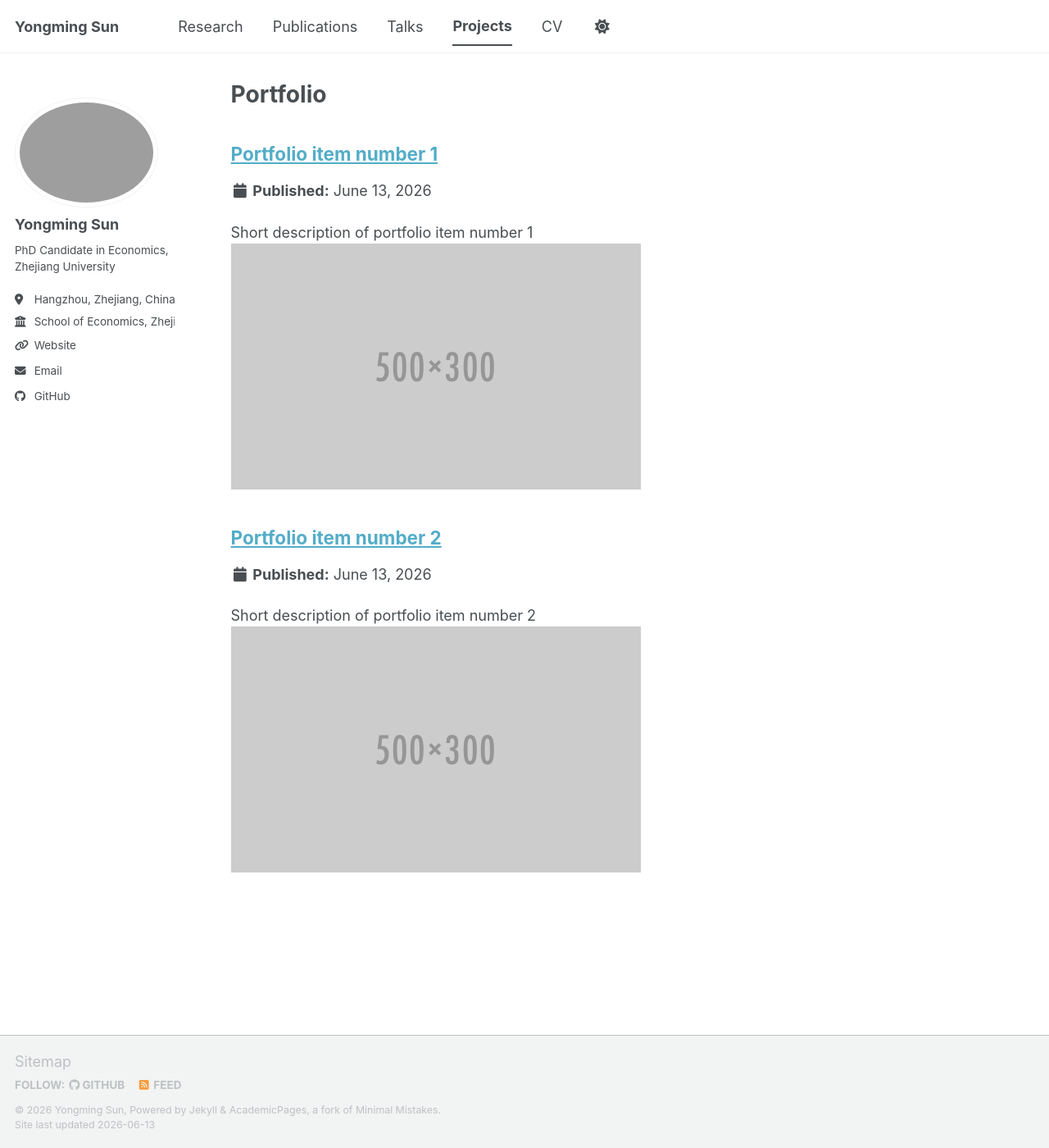
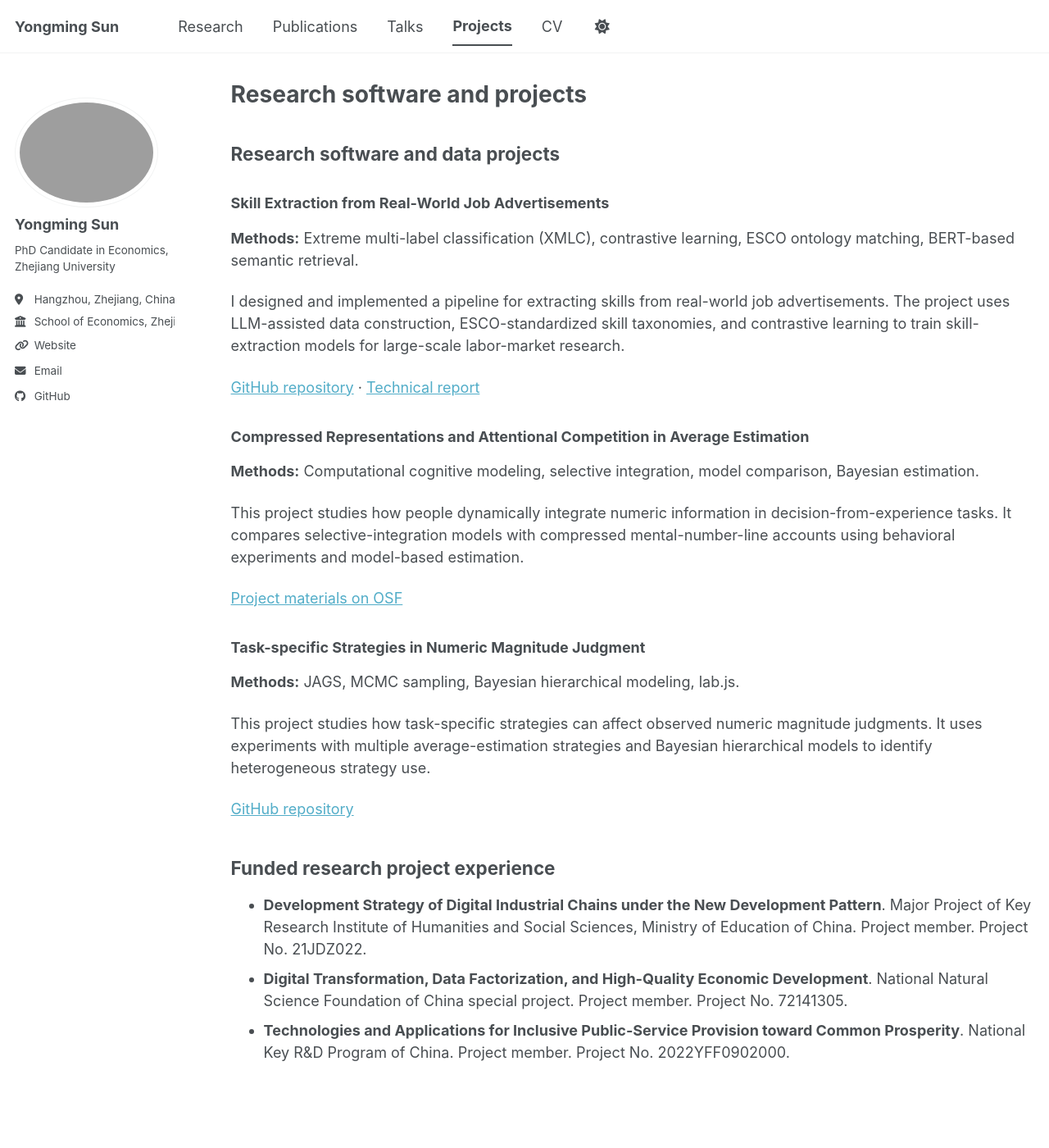
Before and after one commit to YongmingSun/YongmingSun.github.io, a Jekyll site: the page built from _pages/portfolio.html, in a window 1280 px wide and 1400 px high. Shown: the whole window at 82% size. Built offline with Jekyll 4.4.1, drawn with Linux system fonts in a browser that asks for light colours; a script bundle is joined from its source files by our own code; library files that are not in the unit come from our copies.

Commit message:
Add research software and funded project page

```diff
--- a/_pages/portfolio.html
+++ b/_pages/portfolio.html
@@ -1,13 +1,31 @@
 ---
 layout: archive
-title: "Portfolio"
+title: "Research software and projects"
 permalink: /portfolio/
 author_profile: true
 ---
 
-{% include base_path %}
+<h2>Research software and data projects</h2>
 
+<h3>Skill Extraction from Real-World Job Advertisements</h3>
+<p><strong>Methods:</strong> Extreme multi-label classification (XMLC), contrastive learning, ESCO ontology matching, BERT-based semantic retrieval.</p>
+<p>I designed and implemented a pipeline for extracting skills from real-world job advertisements. The project uses LLM-assisted data construction, ESCO-standardized skill taxonomies, and contrastive learning to train skill-extraction models for large-scale labor-market research.</p>
+<p><a href="https://github.com/YongmingSun/Skill-Extraction-from-Real-World-Job-Ads">GitHub repository</a> · <a href="https://arxiv.org/abs/2601.09119">Technical report</a></p>
 
-{% for post in site.portfolio %}
-  {% include archive-single.html %}
-{% endfor %}
+<h3>Compressed Representations and Attentional Competition in Average Estimation</h3>
+<p><strong>Methods:</strong> Computational cognitive modeling, selective integration, model comparison, Bayesian estimation.</p>
+<p>This project studies how people dynamically integrate numeric information in decision-from-experience tasks. It compares selective-integration models with compressed mental-number-line accounts using behavioral experiments and model-based estimation.</p>
+<p><a href="https://osf.io/qf2gp/">Project materials on OSF</a></p>
+
+<h3>Task-specific Strategies in Numeric Magnitude Judgment</h3>
+<p><strong>Methods:</strong> JAGS, MCMC sampling, Bayesian hierarchical modeling, lab.js.</p>
+<p>This project studies how task-specific strategies can affect observed numeric magnitude judgments. It uses experiments with multiple average-estimation strategies and Bayesian hierarchical models to identify heterogeneous strategy use.</p>
+<p><a href="https://github.com/YongmingSun/strategicaveraging">GitHub repository</a></p>
+
+<h2>Funded research project experience</h2>
+
+<ul>
+  <li><strong>Development Strategy of Digital Industrial Chains under the New Development Pattern</strong>. Major Project of Key Research Institute of Humanities and Social Sciences, Ministry of Education of China. Project member. Project No. 21JDZ022.</li>
+  <li><strong>Digital Transformation, Data Factorization, and High-Quality Economic Development</strong>. National Natural Science Foundation of China special project. Project member. Project No. 72141305.</li>
+  <li><strong>Technologies and Applications for Inclusive Public-Service Provision toward Common Prosperity</strong>. National Key R&amp;D Program of China. Project member. Project No. 2022YFF0902000.</li>
+</ul>
```
